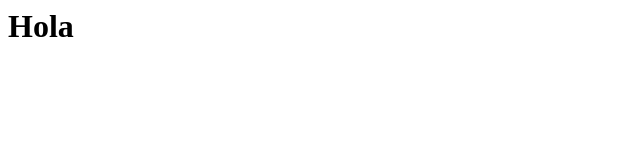
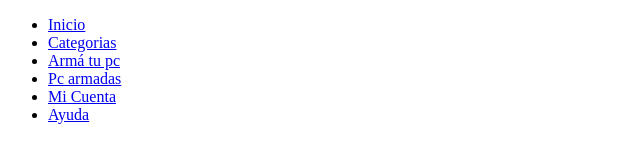
Before and after one commit to JulianOxilia/trix-gaming, a plain HTML site: page index.html in a window 1280 px wide. Shown: the whole page, without its empty margins (0-640 px from the left). Drawn offline with Linux system fonts and the light colour scheme.

Commit message:
add ahrefs + htmls

```diff
--- a/index.html
+++ b/index.html
@@ -1 +1,24 @@
-<h1>Hola</h1>
+<!DOCTYPE html>
+<html lang="en">
+<head>
+    <meta charset="UTF-8">
+    <meta http-equiv="X-UA-Compatible" content="IE=edge">
+    <meta name="viewport" content="width=device-width, initial-scale=1.0">
+    <title>TrixGaming</title>
+</head>
+
+<body>
+        <ul>
+            <li><a href="index.html">Inicio</a></li>
+            <li><a href="categorias.html">Categorias</a></li>
+            <li><a href="armatupc.html">Armá tu pc</a></li>
+            <li><a href="pcarmadas.html">Pc armadas</a></li>
+            <li><a href="micuenta.html">Mi Cuenta</a></li>
+            <li><a href="ayuda.html">Ayuda</a></li>
+        </ul>
+
+    <a href=""></a>
+</body>
+    <header>
+
+    </header>
```
Also changed, not shown: categorias.html (added, +12 -0 lines), armatupc.html (added), ayuda.html (added), micuenta.html (added), pcarmadas.html (added).
